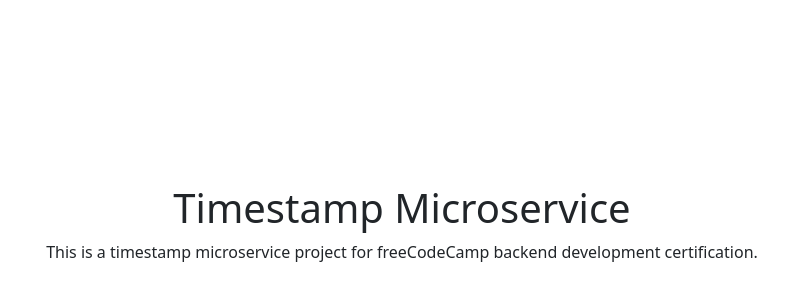
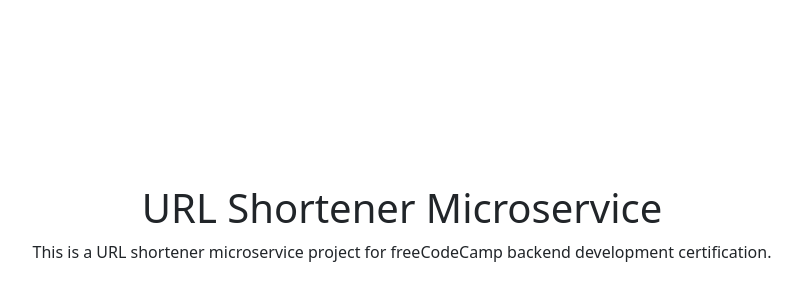
Before and after one commit to azerty0220pl/Timestamp_Microservice_FCC, a website: page views/index.html in a window 1280 px wide. Shown: the part 168-468 px from the top of the page, without its empty margins (238-1039 px from the left). Drawn offline with nearby package versions, Linux system fonts and the light colour scheme; files that its build step writes are made by us from their sources.

Commit message:
package.json and index.html update

```diff
--- a/package.json
+++ b/package.json
@@ -1,5 +1,5 @@
 {
-  "name": "timestamp-microservice",
+  "name": "url-shortener-microservice",
   "author": "Szymon Kokot",
   "version": "0.0.1",
   "description": "An FCC Backend Challenge",
--- a/views/index.html
+++ b/views/index.html
@@ -10,7 +10,7 @@
   </head>
 
   <body class="fluid-container d-flex justify-content-center align-items-center flex-column">
-    <h1 class="text-center">Timestamp Microservice</h1>
-    <p class="text-center">This is a timestamp microservice project for freeCodeCamp backend development certification.</p>
+    <h1 class="text-center">URL Shortener Microservice</h1>
+    <p class="text-center">This is a URL shortener microservice project for freeCodeCamp backend development certification.</p>
   </body>
 </html>
```
